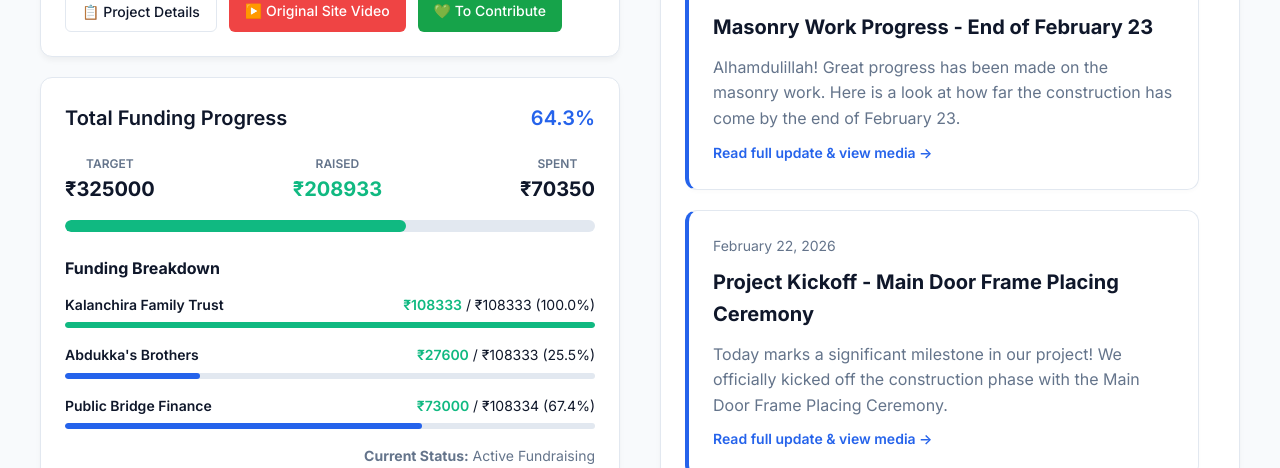
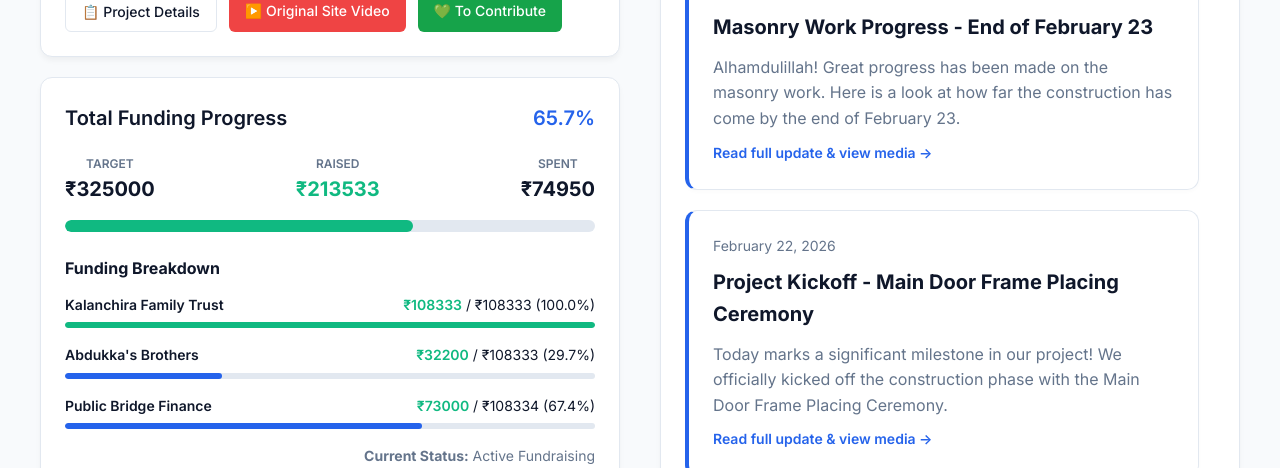
Before and after one commit to BasheerKalanchera/project-amanah, a Jekyll site: the page built from index.html, in a window 1280 px wide. Shown: the part 337-805 px from the top of the page. Built offline with Jekyll 4.4.1, drawn with Linux system fonts in a browser that asks for light colours.

Commit message:
FIX: Upsdated the finances.yml till Feb 24

```diff
--- a/_data/finances.yml
+++ b/_data/finances.yml
@@ -1,6 +1,6 @@
 target: 325000
-raised: 208933
-spent: 70350
+raised: 213533
+spent: 74950
 current_status: "Active Fundraising"
 breakdown:
   - name: "Kalanchira Family Trust"
@@ -8,7 +8,7 @@ breakdown:
     raised: 108333
   - name: "Abdukka's Brothers"
     target: 108333
-    raised: 27600
+    raised: 32200
   - name: "Public Bridge Finance"
     target: 108334
     raised: 73000
```
